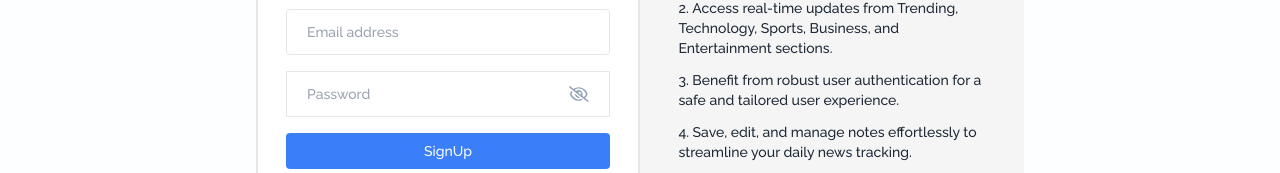
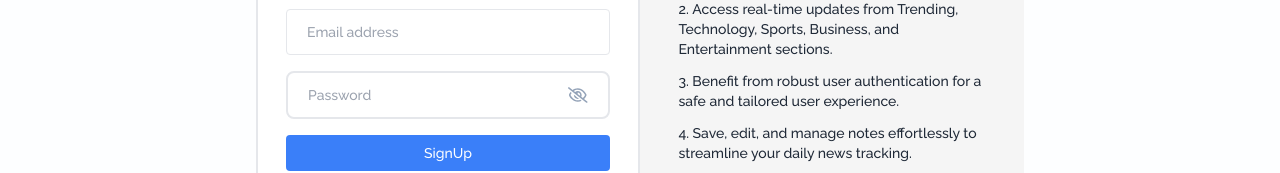
Before and after one commit to Harshdeep-Singh2004/QuadNews-India, a React (Vite) app in the folder frontend/quadnews-app/: page /signUp in a window 1280 px wide. Shown: the part 343-516 px from the top of the page. Built offline with nearby package versions, Linux system fonts and the light colour scheme.

Commit message:
Update PasswordInput.jsx

```diff
--- a/frontend/quadnews-app/src/components/Input/PasswordInput.jsx
+++ b/frontend/quadnews-app/src/components/Input/PasswordInput.jsx
@@ -10,7 +10,7 @@ const PasswordInput = ( {value, onChange, placeholder} ) => {
     }
 
     return (
-        <div className='flex items-center bg-transparent border-[1.5px] px-5 rounder mb-3'>
+        <div className='flex items-center bg-transparent border-2 px-5 rounded-lg mb-3'>
             <input value={value}
             onChange={onChange}
             type={isShowPassword ? "text" : "password"}
```
